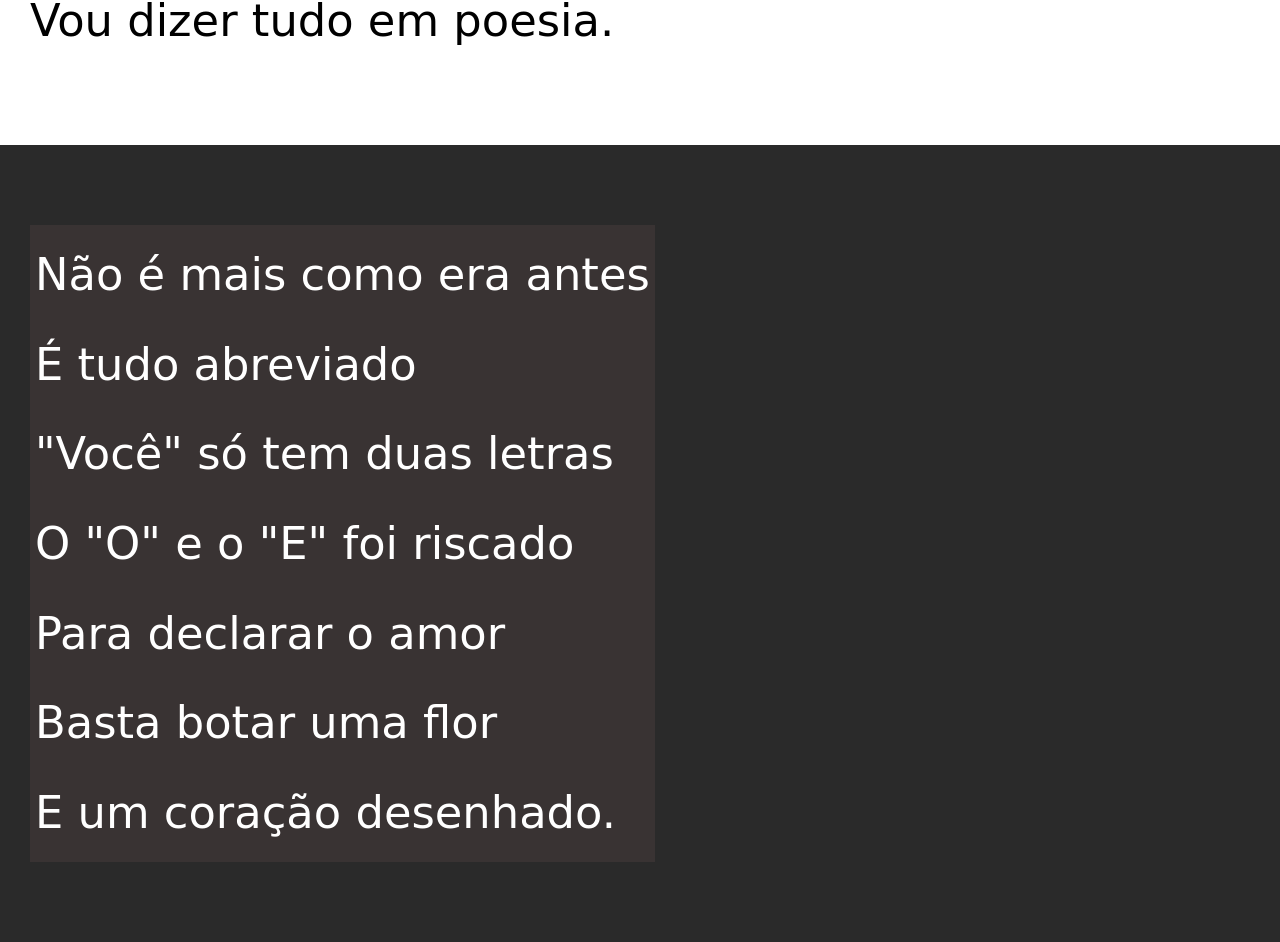
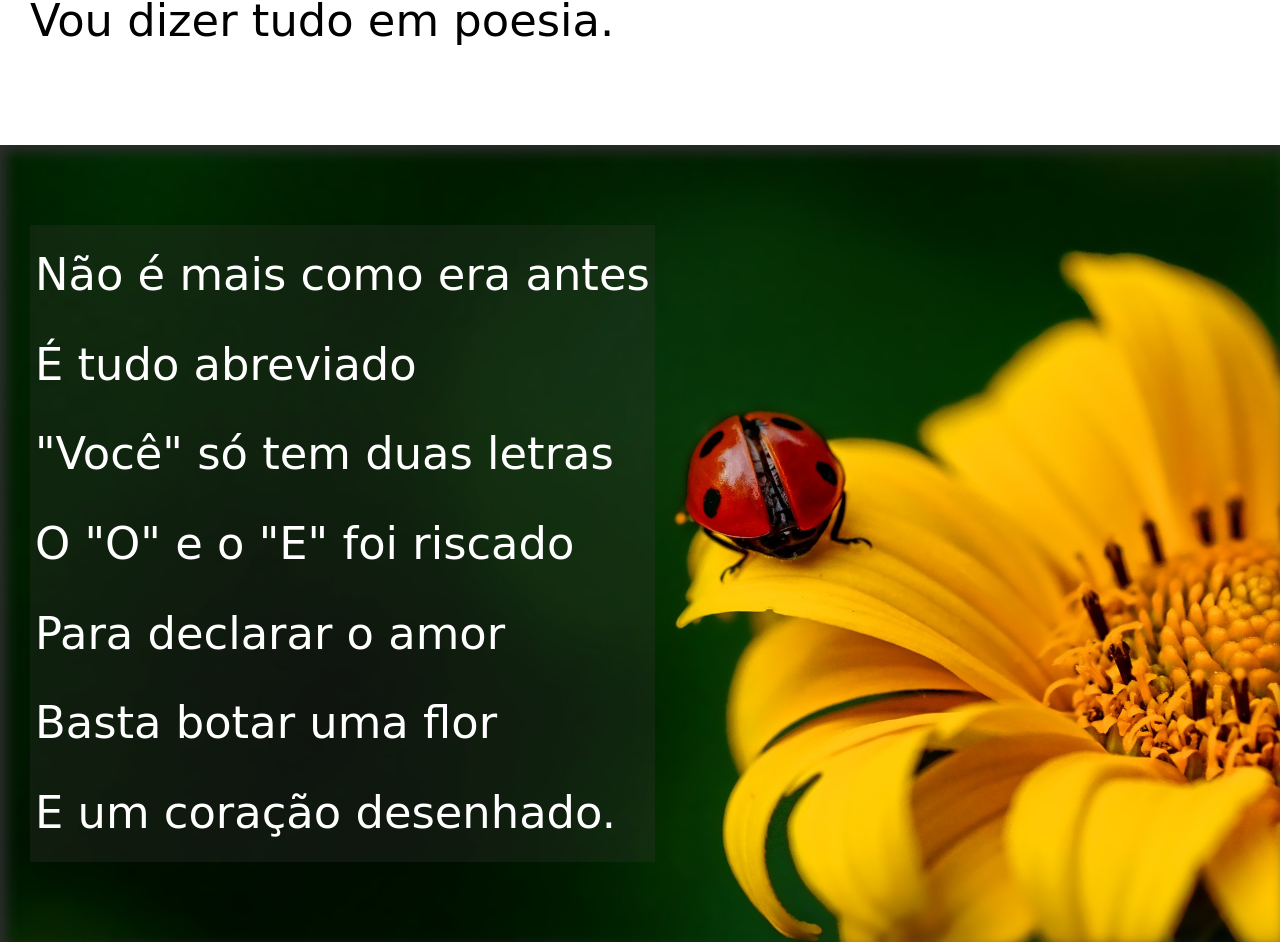
Before and after one commit to abraaodferreira/html-css, a plain HTML site: page EXERC/desafio12/index.html in a window 1280 px wide. Shown: the part 797-1739 px from the top of the page. Drawn offline with Linux system fonts and the light colour scheme; a web font is replaced by a local one.

Commit message:
ajustes finais

```diff
--- a/EXERC/desafio12/estilo/style.css
+++ b/EXERC/desafio12/estilo/style.css
@@ -57,14 +57,26 @@
 }
 
 section.imagem{
-    background-color: rgb(42, 42, 42);
+    background-color: rgba(57, 51, 751, 0);
     color: white;
+    box-shadow: inset 6px 6px 13px 0px rgb(46, 46, 46);
+    background-size: cover;
+    background-attachment: fixed;
 }
 
 section.imagem > p{
     display: inline-block;
-    background-color: rgb(57, 51, 51);
+    background-color: rgba(57, 51, 51, 0.276);
     padding: 5px;
+}
+
+section#img01{
+    background-image: url(../imagens/background001.jpg);
+    background-position: right center;
+}
+
+section#img02{
+    background-image: url(../imagens/background002.jpg);
 }
 
 footer{
--- a/EXERC/desafio12/index.html
+++ b/EXERC/desafio12/index.html
@@ -24,7 +24,7 @@
         </p>
     </section>
 
-    <section class="imagem">
+    <section class="imagem" id="img01">
         <p>
             Não é mais como era antes<br>
             É tudo abreviado<br>
@@ -57,7 +57,7 @@
         </p>
     </section>
 
-    <section class="imagem">
+    <section class="imagem" id="img02">
         <p>
             Tenho saudade das cartas<br>
             Escritas com a própria mão<br>
```
